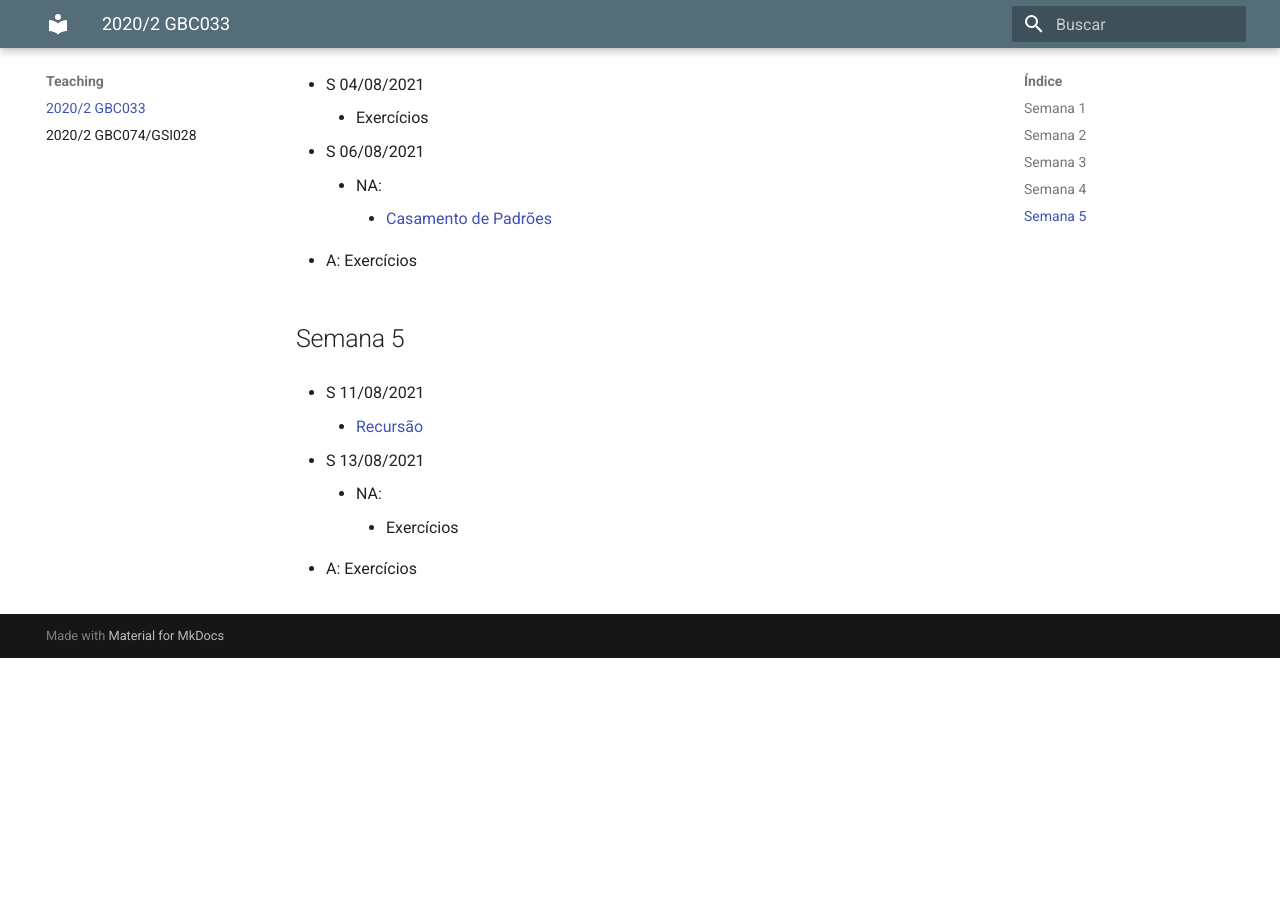
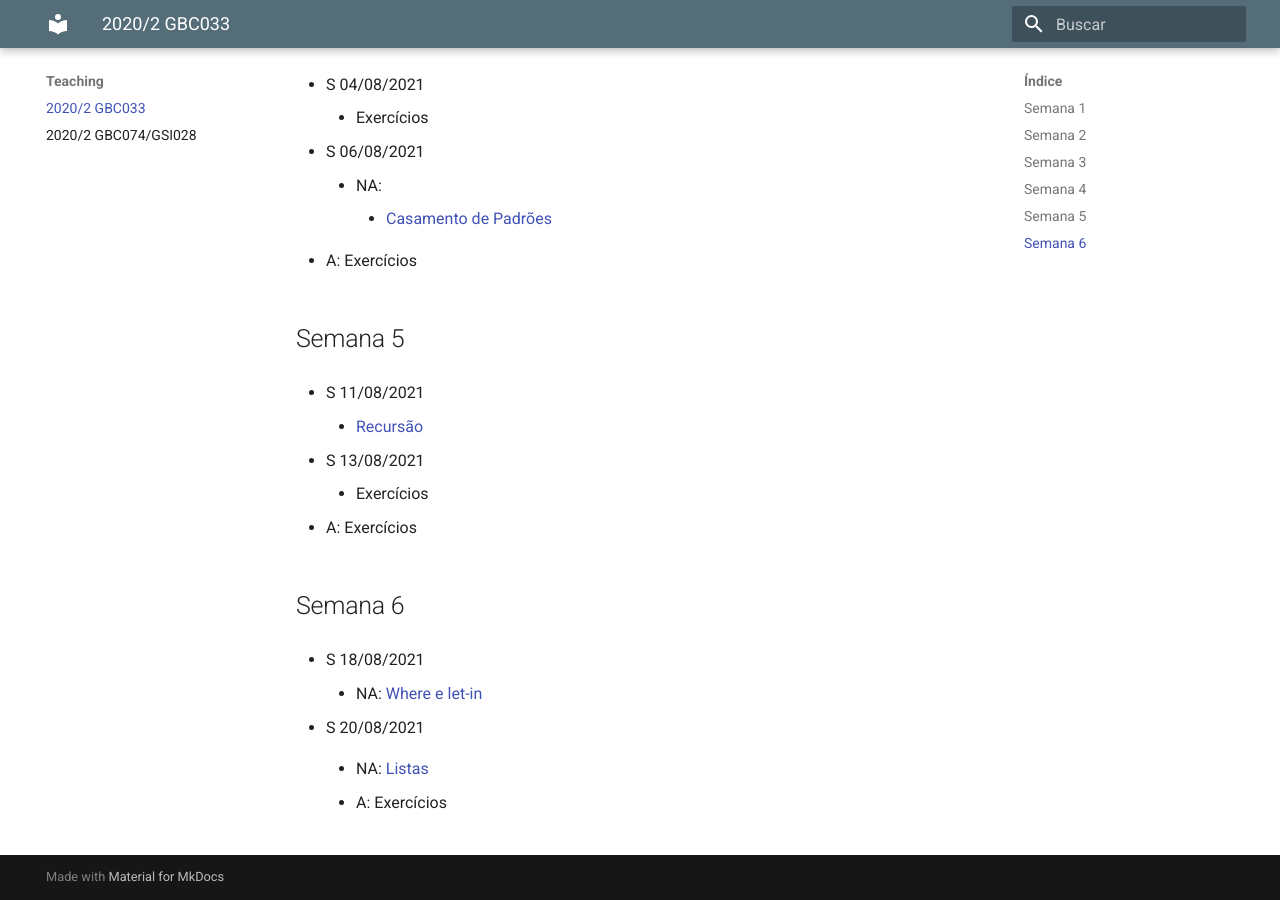
Before and after one commit to lasarojc/lasarojc.github.io, an MkDocs documentation site: the page built from docs/teaching/gbc033/index.md, in a window 1280 px wide and 900 px high, scrolled down 1710 px. Built offline with MkDocs 1.6.1 and Material for MkDocs 9.7.7, drawn with Linux system fonts in a browser that asks for light colours; before the commit the page ends 2368 px from its top, so only the background shows below that.

Commit message:
semana 6

```diff
--- a/docs/teaching/gbc033/index.md
+++ b/docs/teaching/gbc033/index.md
@@ -70,7 +70,15 @@ Na descrição das atividades,
     * [Recursão](https://lasarojc.github.io/fp_notes/recursion/)
 
 * S 13/08/2021
-    * NA:
-        * Exercícios
+    * Exercícios
 
 * A: Exercícios
+
+## Semana 6
+* S 18/08/2021
+    * NA: [Where e let-in](https://lasarojc.github.io/fp_notes/where_let_in/)
+
+* S 20/08/2021
+    * NA:  [Listas](https://lasarojc.github.io/fp_notes/lists/)
+
+    * A: Exercícios
```
Also changed, not shown: docs/teaching/gbc074gsi028/index.md (+13 -12 lines).
